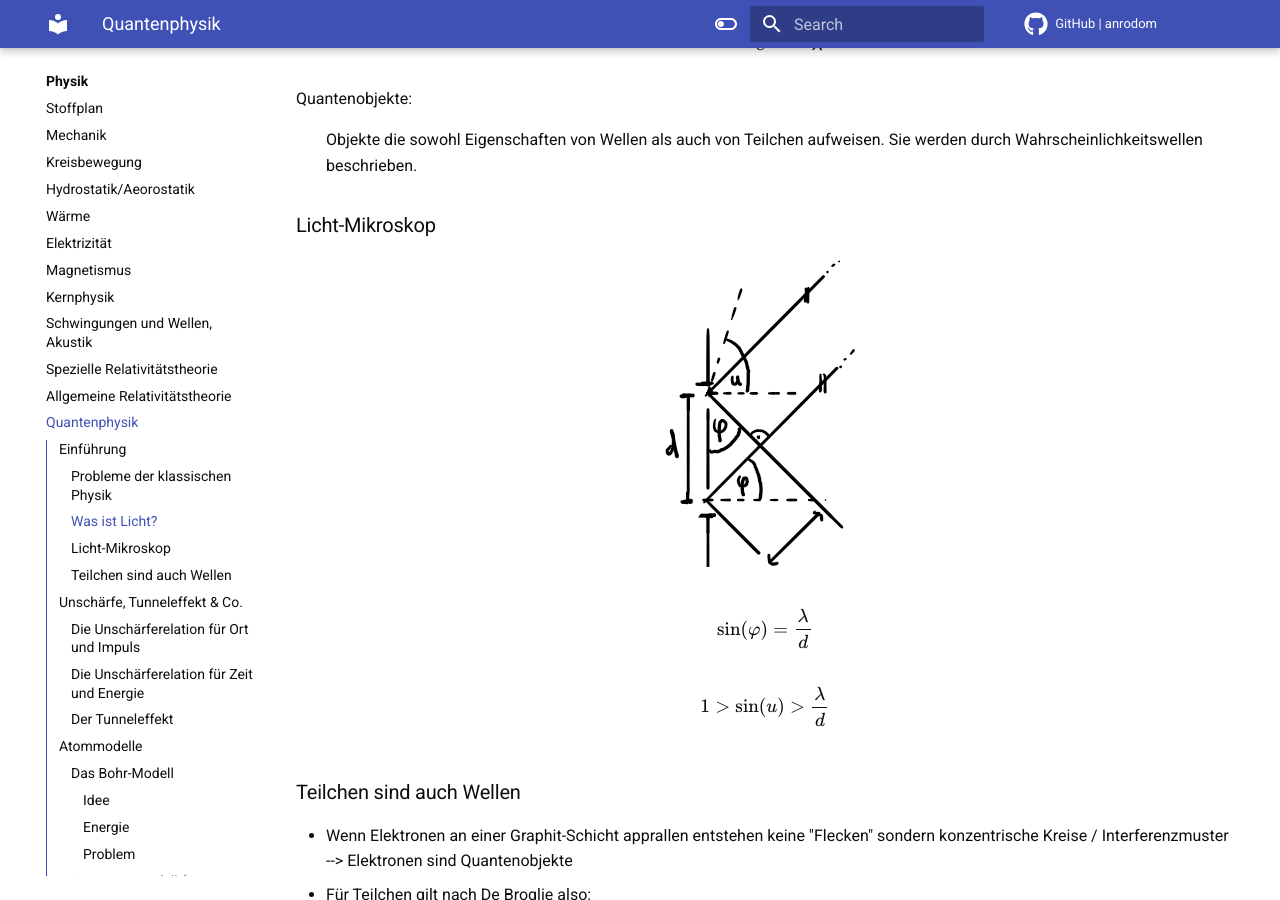
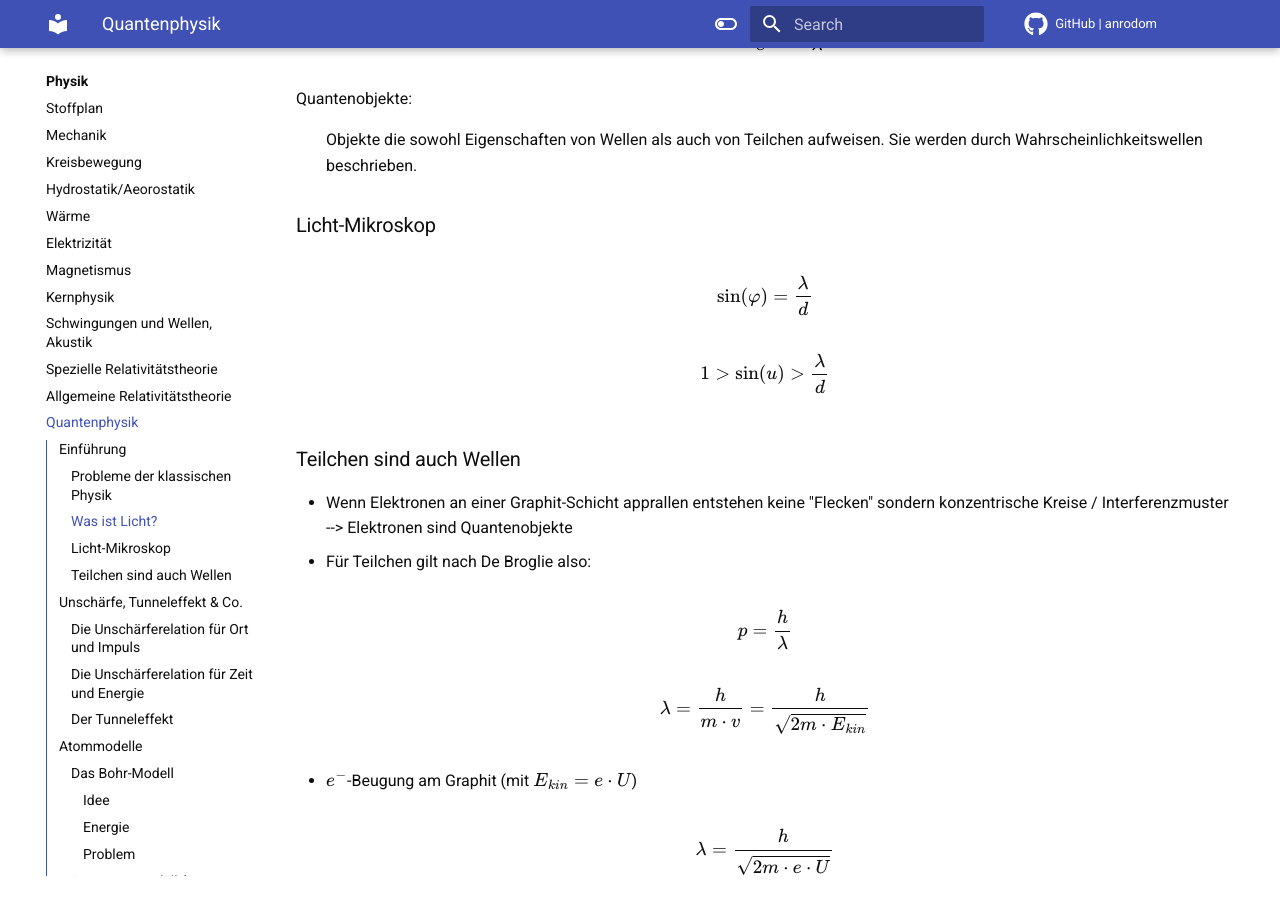
Before and after one commit to anrodom/matura-zusammenfassung, an MkDocs documentation site: the page built from docs/physik/quantenp.md, in a window 1280 px wide and 900 px high, scrolled down 882 px. Built offline with MkDocs 1.6.1 and Material for MkDocs 9.7.7, drawn with Linux system fonts in a browser that asks for light colours; comment, search, counter and statistics services are not loaded.

Commit message:
pdf Test4

```diff
--- a/docs/physik/quantenp.md
+++ b/docs/physik/quantenp.md
@@ -29,7 +29,7 @@ Quantenobjekte:
 
 ### Licht-Mikroskop
 
-![Licht-Mikroskop](../img/qm1.png)
+<!--![Licht-Mikroskop](../img/qm1.png)-->
 
 $$\sin(\varphi)=\frac{\lambda}{d}$$
 
--- a/docs/requirements.txt
+++ b/docs/requirements.txt
@@ -3,3 +3,4 @@ mkdocs-material==7.1.1
 mkdocs-git-revision-date-localized-plugin==0.9
 mkdocs-pandoc-plugin==1.0.0
 mkdocs-print-site-plugin==1.1.0
+pandoc==2.9.2
```
